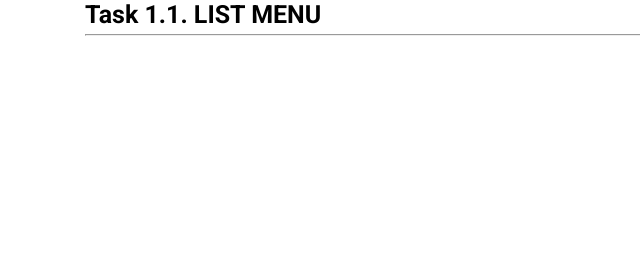
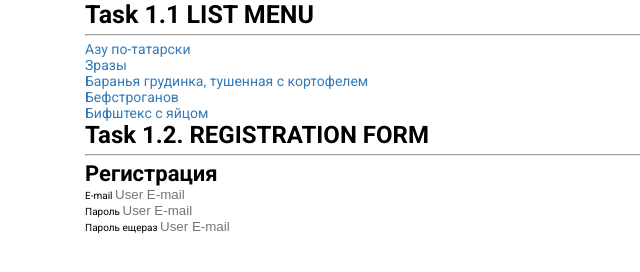
Before and after one commit to Leyzie/HtmlTask1, a plain HTML site: page index.html in a window 1280 px wide. Shown: the whole page, without its empty margins (0-640 px from the left). Drawn offline with Linux system fonts and the light colour scheme.

Commit message:
Task 1.1  complite

```diff
--- a/index.html
+++ b/index.html
@@ -12,10 +12,54 @@
     <div class="container">
         <div class="row">
             <div class="col-12">
-                <h1>Task 1.1. LIST MENU</h1>
+                <h1>Task 1.1 LIST MENU</h1>
             </div>
-            <hr>
-
+            <hr />
+            <div id="listmenu" class="col-12">
+                <ul class="listmenu1">
+                    <li><a href="http://">Азу по-татарски</a></li>
+                    <li><a href="http://">Зразы</a></li>
+                    <li><a href="http://">Баранья грудинка, тушенная с кортофелем</a></li>
+                    <li><a href="http://">Бефстроганов</a></li>
+                    <li><a href="http://">Бифштекс с яйцом</a></li>
+                </ul>
+            </div>
+        </div>
+    </div>
+    <div class="container">
+        <div class="row">
+            <div class="col-12">
+                    <h2>Task 1.2. REGISTRATION FORM</h2>
+            </div>
+            <hr />
+            <div class="col-6">
+                <div class="registerform">
+                    <form action="" method="post" class="form">
+                        <h3>Регистрация</h3>
+                        <div class="form_group">
+                            <label for="maile" class="form_label">
+                                E-mail
+                            </label>
+                            <input type="email" id="maile" class="form_input" placeholder="User E-mail">
+                            <span class="error_emai"></span>
+                        </div>
+                        <div class="from_froup left">
+                            <label for="pass1" class="form_label">
+                                Пароль
+                            </label>
+                            <input type="password" id="pass1" class="form_input" placeholder="User E-mail">
+                            <span class="error_pass1"></span>
+                        </div>
+                        <div class="from_froup left">
+                            <label for="pass2" class="form_label">
+                                Пароль ещераз
+                            </label>
+                            <input type="password" id="pass2" class="form_input" placeholder="User E-mail">
+                            <span class="error_pass2"></span>
+                        </div>
+                    </form>
+                </div>
+            </div>
         </div>
     </div>
 </body>
```
